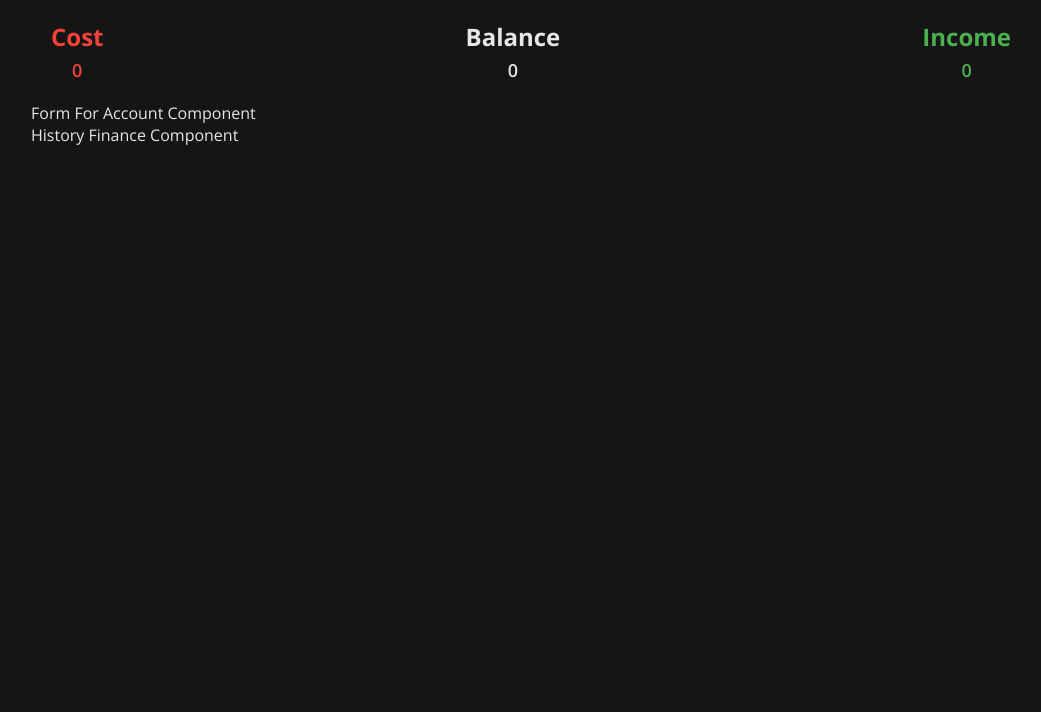
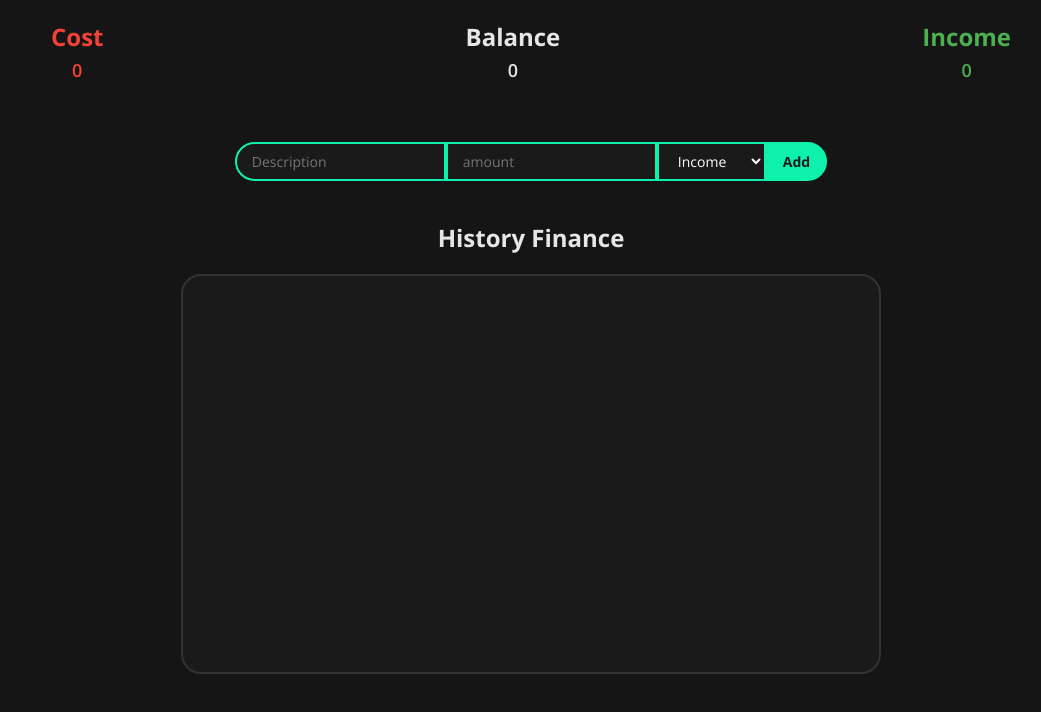
Before and after one commit to ai-n01se/Finance-Tracker-v2, a React (Vite) app: page / in a window 1280 px wide. Shown: the top 712 px of the page, without its empty margins (109-1150 px from the left). Built offline with nearby package versions, Linux system fonts and the light colour scheme.

Commit message:
feat: add layout and styling for main components in Finance Tracker V2

```diff
--- a/src/App.css
+++ b/src/App.css
@@ -0,0 +1,8 @@
+.main {
+  display: flex;
+  flex-direction: column;
+  align-items: center;
+  width: 100%;
+  gap: 40px;
+  height: 100%;
+}
--- a/src/App.tsx
+++ b/src/App.tsx
@@ -1,14 +1,15 @@
 import BasicValues from './components/BasicValues/BasicValues';
 import FormForAccount from './components/FormForAccount/FormForAccount';
 import HistoryFinance from './components/HistoryFinance/HistoryFinance';
+import './App.css';
 
 function App() {
   return (
-    <>
+    <div className='main'>
       <BasicValues />
       <FormForAccount />
       <HistoryFinance />
-    </>
+    </div>
   );
 }
 
--- a/src/components/BasicValues/BasicValuesStyle.css
+++ b/src/components/BasicValues/BasicValuesStyle.css
@@ -3,6 +3,7 @@
   justify-content: space-between;
   align-items: center;
   padding: 20px;
+  width: 100%;
 }
 
 .basic-values div {
--- /dev/null
+++ b/src/components/FormForAccount/FormForAccount.css
@@ -0,0 +1,32 @@
+.form-for-account {
+  display: flex;
+  width: 100%;
+  justify-content: center;
+  align-items: center;
+}
+
+.form-for-account form {
+  display: flex;
+}
+
+.form-for-account input,
+.form-for-account select,
+.form-for-account button {
+  border: 2px solid #0df1ac;
+  padding: 7px 15px;
+  font-size: 14px;
+  background-color: #1a1a1a;
+  color: #ffffff;
+  display: block;
+}
+
+#description {
+  border-radius: 20px 0 0 20px;
+}
+
+#submit {
+  border-radius: 0 20px 20px 0;
+  background-color: #0df1ac;
+  color: #1a1a1a;
+  font-weight: bold;
+}
--- a/src/components/FormForAccount/FormForAccount.tsx
+++ b/src/components/FormForAccount/FormForAccount.tsx
@@ -1,3 +1,24 @@
+import './FormForAccount.css';
+
 export default function FormForAccount() {
-  return <div>Form For Account Component</div>;
+  return (
+    <section className='form-for-account'>
+      <form action='finance_form'>
+        <input
+          type='text'
+          name='description'
+          id='description'
+          placeholder='Description'
+        />
+        <input type='number' name='amount' id='amount' placeholder='amount' />
+        <select name='finance_type' id='finance_type'>
+          <option value='income'>Income</option>
+          <option value='expense'>Expense</option>
+        </select>
+        <button type='submit' id='submit'>
+          Add
+        </button>
+      </form>
+    </section>
+  );
 }
--- /dev/null
+++ b/src/components/HistoryFinance/HistoryFinance.css
@@ -0,0 +1,21 @@
+.history-finance {
+  display: flex;
+  flex-direction: column;
+  align-items: center;
+  width: 100%;
+}
+
+.history-finance h2 {
+  margin-bottom: 20px;
+}
+
+.history-finance ul {
+  list-style-type: none;
+  padding: 0;
+  width: 70%;
+  background-color: #1a1a1a;
+  height: 400px;
+  overflow-y: auto;
+  border-radius: 20px;
+  border: 2px solid #333333;
+}
--- a/src/components/HistoryFinance/HistoryFinance.tsx
+++ b/src/components/HistoryFinance/HistoryFinance.tsx
@@ -1,3 +1,10 @@
+import './HistoryFinance.css';
+
 export default function HistoryFinance() {
-  return <div>History Finance Component</div>;
+  return (
+    <section className='history-finance'>
+      <h2>History Finance</h2>
+      <ul></ul>
+    </section>
+  );
 }
--- /dev/null
+++ b/src/components/HistoryFinance/historyFinanceElement/historyFinanceLi.tsx
@@ -0,0 +1,3 @@
+export default function HistoryFinanceLi() {
+  return <li></li>;
+}
```
